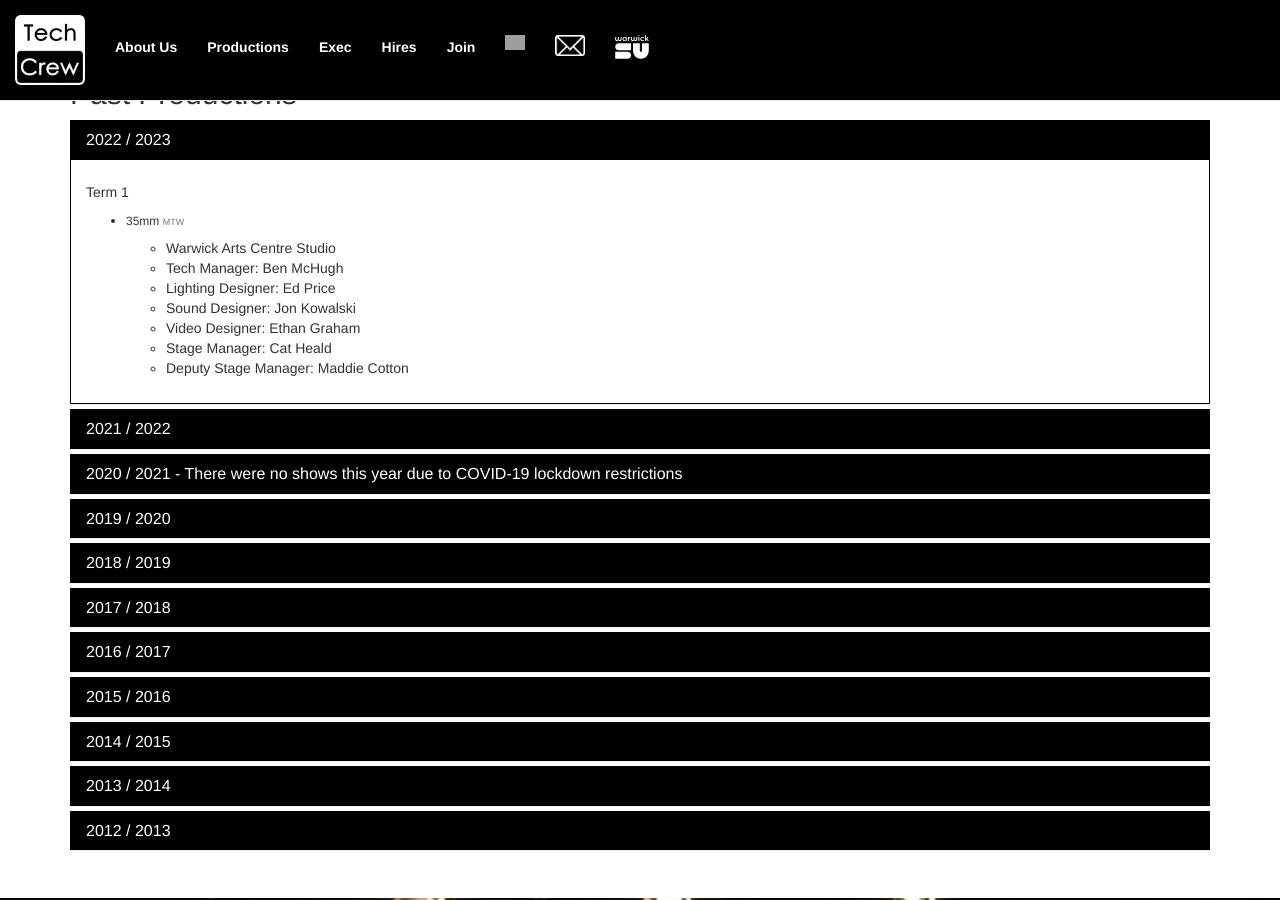
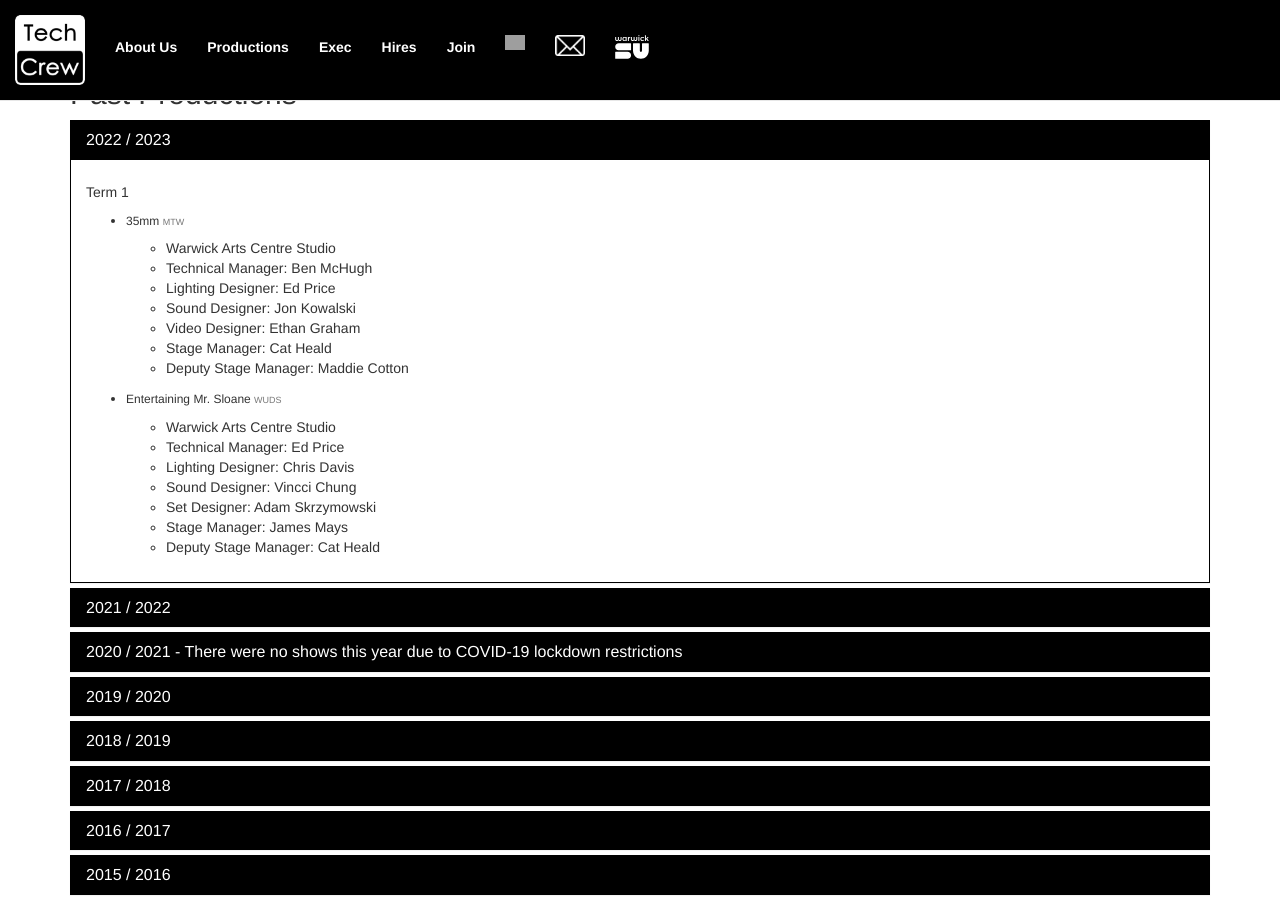
Before and after one commit to WarwickTechCrew/warwicktechcrew.github.io, a Jekyll site: the page built from index.html, in a window 1280 px wide and 900 px high, scrolled down 1424 px. Built offline with Jekyll 4.4.1, drawn with Linux system fonts in a browser that asks for light colours; nearby versions of some CDN libraries; grey boxes are pictures that could not be loaded.

Commit message:
Added sloane

```diff
--- a/_data/shows/2223.yaml
+++ b/_data/shows/2223.yaml
@@ -7,7 +7,7 @@ terms:
     society: MTW
     venue: Warwick Arts Centre Studio
     people:
-    - role: Tech Manager
+    - role: Technical Manager
       name: Ben McHugh
     - role: Lighting Designer
       name: Ed Price
@@ -19,3 +19,19 @@ terms:
       name: Cat Heald
     - role: Deputy Stage Manager
       name: Maddie Cotton
+  - name: Entertaining Mr. Sloane
+    society: WUDS
+    venue: Warwick Arts Centre Studio
+    people:
+    - role: Technical Manager
+      name: Ed Price
+    - role: Lighting Designer
+      name: Chris Davis
+    - role: Sound Designer
+      name: Vincci Chung
+    - role: Set Designer
+      name: Adam Skrzymowski
+    - role: Stage Manager
+      name: James Mays
+    - role: Deputy Stage Manager
+      name: Cat Heald
```
